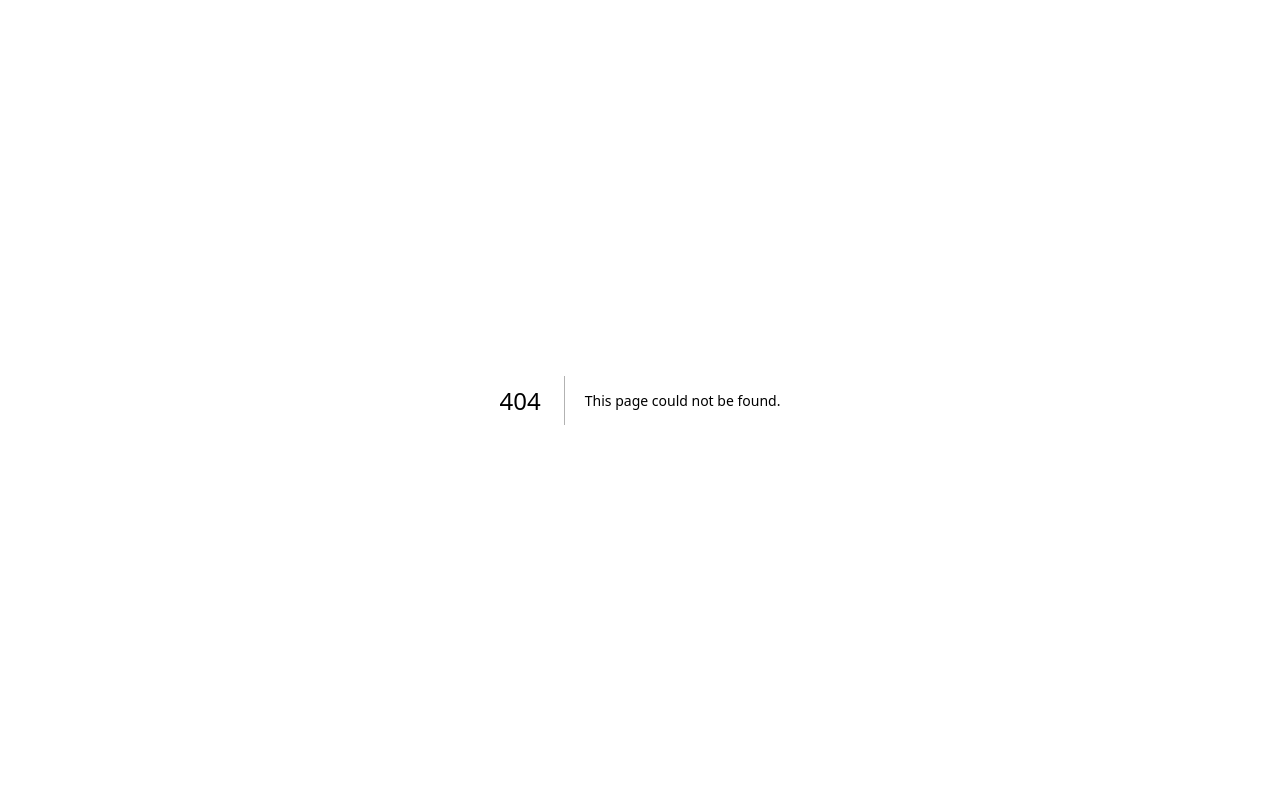
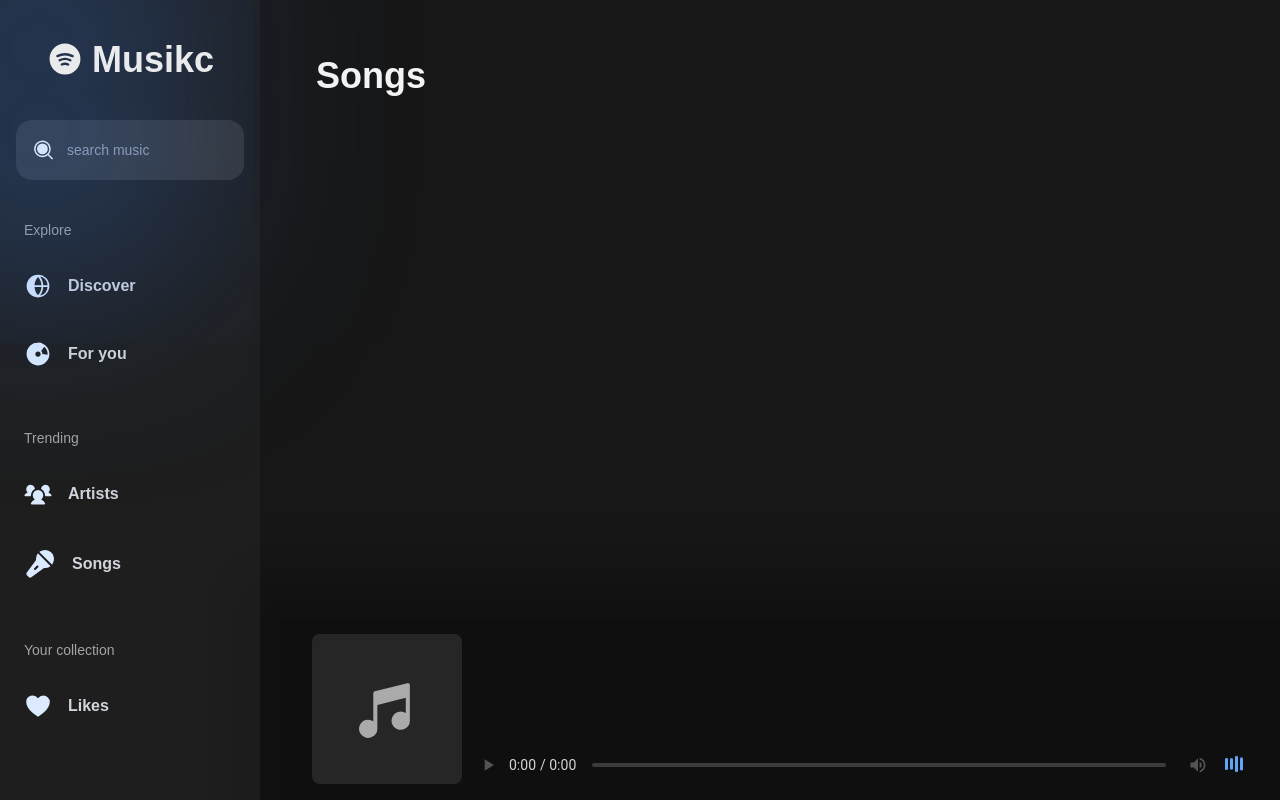
Before and after one commit to edudotdev/music-app, a Next.js app: page /songs in a window 1280 px wide. Before the commit this address had no page. Built offline with nearby package versions, Linux system fonts and the light colour scheme.

Commit message:
feat: missing files when merge to main

```diff
--- a/next.config.js
+++ b/next.config.js
@@ -1,8 +1,5 @@
 /** @type {import('next').NextConfig} */
 const nextConfig = {
-  experimental: {
-    appDir: true
-  },
   reactStrictMode: true,
   images: {
     domains: ['is1-ssl.mzstatic.com', 'is2-ssl.mzstatic.com', 'is3-ssl.mzstatic.com', 'is4-ssl.mzstatic.com', 'is5-ssl.mzstatic.com'],
--- a/package.json
+++ b/package.json
@@ -29,6 +29,6 @@
   "devDependencies": {
     "autoprefixer": "^10.4.13",
     "postcss": "^8.4.21",
-    "tailwindcss": "^3.2.4"
+    "tailwindcss": "^3.2.6"
   }
 }
--- a/src/components/atoms/MusicBars/index.tsx
+++ b/src/components/atoms/MusicBars/index.tsx
@@ -1,5 +1,3 @@
-'use client'
-
 import styles from './musicbars.module.css'
 
 interface MusicBarsProps {
--- a/src/components/atoms/index.ts
+++ b/src/components/atoms/index.ts
@@ -1,4 +1,3 @@
-'use client'
 export * from './Logo'
 export * from './BtnLike'
 export * from './MusicIndicator'
--- a/src/components/molecules/index.ts
+++ b/src/components/molecules/index.ts
@@ -1,4 +1,3 @@
-'use client'
 export * from './Search'
 export * from './NavLink'
 export * from './CardSong'
--- a/src/components/organisms/PlayerMusic/index.tsx
+++ b/src/components/organisms/PlayerMusic/index.tsx
@@ -8,7 +8,6 @@ import { MusicIndicator } from '@/components/atoms'
 
 export const PlayerMusic = () => {
   const inputRef = useRef<HTMLAudioElement>(null)
-  const [active, setActive] = useState(false)
   const [active, setActive] = useState(false)
 
   const {track} = usePlayerStore((state) => ({
@@ -69,12 +68,6 @@ export const PlayerMusic = () => {
         <div className="relative pr-2">
           <audio ref={inputRef} onEnded={handleEnd} onPause={handlePause} onPlay={handlePlay} controls className='w-full mx-auto relative -bottom-2' src={music} />
           <div className="absolute grid place-items-center right-2.5 bottom-[4px] bg-[#0f0f0f] w-10 h-8 ">
-            <MusicBars active={active} />
-          </div>
-        </div>
-        <div className="relative pr-2">
-          <audio ref={inputRef} onEnded={handleEnd} onPause={handlePause} onPlay={handlePlay} controls className='w-full mx-auto relative -bottom-2' src={music} />
-          <div className="absolute grid place-items-center right-2.5 bottom-[4px] bg-[#0f0f0f] w-10 h-8 ">
             <MusicIndicator active={active} />
           </div>
         </div>
--- a/src/components/organisms/index.ts
+++ b/src/components/organisms/index.ts
@@ -1,3 +1,2 @@
-'use client'
 export * from './Nav'
 export * from './PlayerMusic'
--- /dev/null
+++ b/src/pages/_app.tsx
@@ -0,0 +1,17 @@
+import { PlayerMusic } from '@/components/organisms'
+import '@/styles/globals.css'
+import type { AppProps } from 'next/app'
+
+
+export default function App({ Component, pageProps }: AppProps) {
+
+  return (
+    <div>
+      <Component {...pageProps} />
+      <div className="fixed w-full lg:max-w-player bottom-0 right-0 bg-[#0f0f0f] p-4 overflow-hidden shadow-player">
+        <PlayerMusic />
+      </div>
+    </div>
+  )
+
+}
--- /dev/null
+++ b/src/pages/_document.tsx
@@ -0,0 +1,14 @@
+import { Html, Head, Main, NextScript } from 'next/document'
+import { PlayerMusic } from '@/components/organisms'
+
+export default function Document() {
+  return (
+    <Html lang="en">
+      <Head />
+      <body className='bg-neutral-900'>
+        <Main />
+        <NextScript />
+      </body>
+    </Html>
+  )
+}
--- /dev/null
+++ b/src/pages/artists.tsx
@@ -0,0 +1,9 @@
+import { Layout } from '@/components/Layout'
+
+export default function Artists () {
+  return (
+    <Layout title='Artists'>
+      <h2 className='text-neutral-100 font-bold text-4xl'>Artists</h2>
+    </Layout>
+  )
+}
--- /dev/null
+++ b/src/pages/for-you.tsx
@@ -0,0 +1,10 @@
+import { Layout } from '@/components/Layout'
+import React from 'react'
+
+export default function ForYou () {
+  return (
+    <Layout title='For You'>
+      <h2 className='text-neutral-100 font-bold text-4xl'>For You</h2>
+    </Layout>
+  )
+}
--- /dev/null
+++ b/src/pages/songs.tsx
@@ -0,0 +1,9 @@
+import { Layout } from '@/components/Layout'
+
+export default function Songs () {
+  return (
+    <Layout title='Songs'>
+      <h2 className='text-neutral-100 font-bold text-4xl'>Songs</h2>
+    </Layout>
+  )
+}
```
Also changed, not shown: 1 other file (tests, documents, lock files or other folders).
